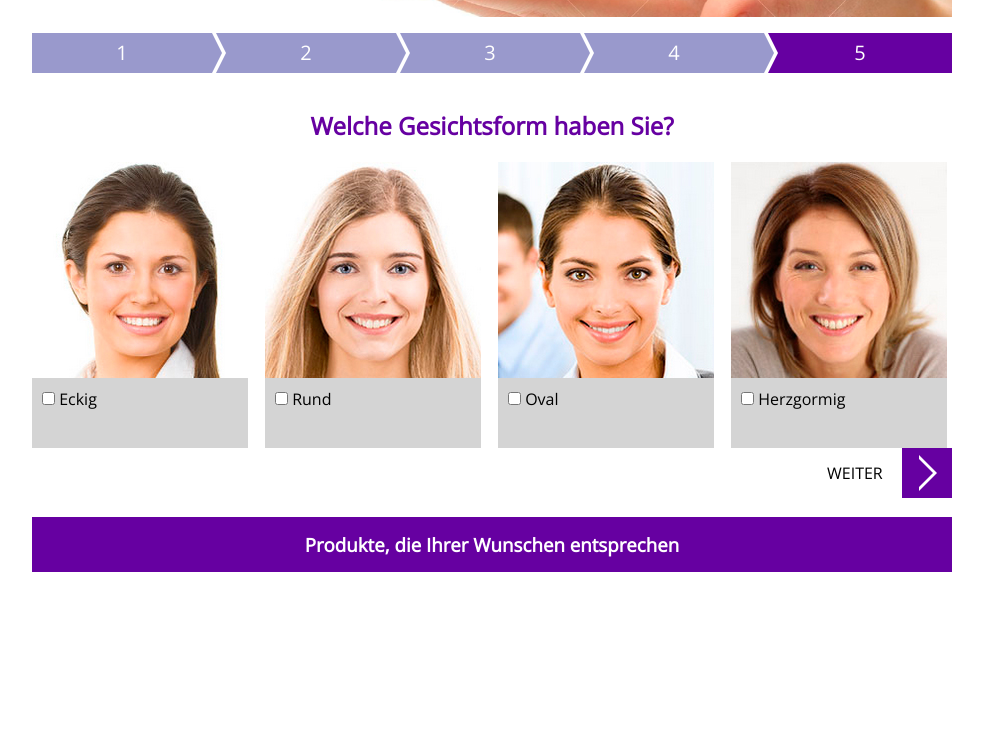
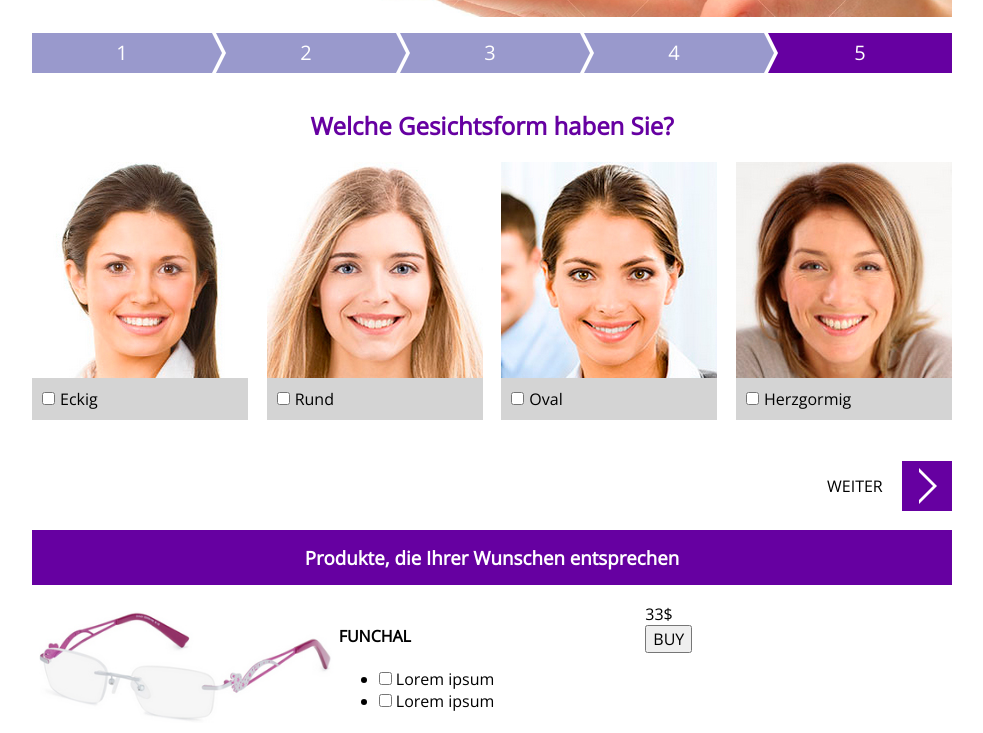
Before and after one commit to TheLast/SA_test, a plain HTML site: page index.html in a window 1280 px wide. Shown: the part 140-873 px from the top of the page, without its empty margins (148-1131 px from the left). Before the commit the page ends 800 px from the top, so only its background shows below. Drawn offline with nearby package versions, Linux system fonts and the light colour scheme.

Commit message:
arrow button minor fix

```diff
--- a/index.html
+++ b/index.html
@@ -43,31 +43,47 @@
           <div class="slide" id="slide-1">
             <figure>
               <img src="images/facetype-1.jpg" alt="">
-              <figcaption>
+              <figcaption class="display-table">
+                <div class="table-cell">
                   <input type="checkbox" id="checkbox-1" name="name" value="">
+                </div>
+                <div class="table-cell">
                   <label for="checkbox-1">Eckig</label>
+                </div>
               </figcaption>
             </figure>
             <figure>
               <img src="images/facetype-2.jpg" alt="">
-              <figcaption>
+              <figcaption class="display-table">
+                <div class="table-cell">
                   <input type="checkbox" id="checkbox-2" name="name" value="">
+                </div>
+                <div class="table-cell">
                   <label for="checkbox-2">Rund</label>
+                </div>
               </figcaption>
             </figure>
 
             <figure>
               <img src="images/facetype-3.jpg" alt="">
-              <figcaption>
+              <figcaption class="display-table">
+                <div class="table-cell">
                   <input type="checkbox" id="checkbox-3" name="name" value="">
+                </div>
+                <div class="table-cell">
                   <label for="checkbox-3">Oval</label>
+                </div>
               </figcaption>
             </figure>
             <figure>
               <img src="images/facetype-4.jpg" alt="">
-              <figcaption>
+              <figcaption class="display-table">
+                <div class="table-cell">
                   <input type="checkbox" id="checkbox-4" name="name" value="">
+                </div>
+                <div class="table-cell">
                   <label for="checkbox-4">Herzgormig</label>
+                </div>
               </figcaption>
             </figure>
           </div>
@@ -75,23 +91,35 @@
           <div class="slide right" id="slide-2">
             <figure>
               <img src="images/glasstype-1.jpg" alt="">
-              <figcaption>
+              <figcaption class="display-table">
+                <div class="table-cell">
                   <input type="checkbox" id="checkbox-5" name="name" value="">
+                </div>
+                <div class="table-cell">
                   <label for="checkbox-5">A text describing this beautiful glasses</lablel>
+                </div>
               </figcaption>
             </figure>
             <figure>
               <img src="images/glasstype-2.jpg" alt="">
-              <figcaption>
+              <figcaption class="display-table">
+                <div class="table-cell">
                   <input type="checkbox" id="checkbox-6" name="name" value="">
+                </div>
+                <div class="table-cell">
                   <label for="checkbox-6">Another usefull description</label>
+                </div>
               </figcaption>
             </figure>
             <figure>
               <img src="images/glasstype-3.jpg" alt="">
-              <figcaption>
+              <figcaption class="display-table">
+                <div class="table-cell">
                   <input type="checkbox" id="checkbox-7" name="name" value="">
+                </div>
+                <div class="table-cell">
                   <label for="checkbox-7">A text describing the type of glasses</label>
+                </div>
               </figcaption>
             </figure>
           </div>
@@ -110,6 +138,32 @@
       <h3 class="header-purple text-center">Produkte, die Ihrer Wunschen entsprechen</h3>
     </div>
 
+    <div class="row product-wrapper">
+      <div class="column-4 product-image">
+        <img src="images/glasses-1.jpg" alt="">
+      </div>
+      <div class="column-4 product-description">
+        <h4>FUNCHAL</h4>
+
+        <ul>
+          <li>
+            <input type="checkbox" id="checkbox-product-1">
+            <label for="checkbox-product-1">Lorem ipsum</label>
+          </li>
+          <li>
+            <input type="checkbox" id="checkbox-product-2">
+            <label for="checkbox-product-2">Lorem ipsum</label>
+          </li>
+        </ul>
+      </div>
+      <div class="column-4 product-cta">
+        <div class="price-box">
+          33$
+        </div>
+        <button>BUY</button>
+      </div>
+    </div>
+
   </div>
 
 <script type="text/javascript" src="js/main.js"></script>
--- a/sass/abstract/_variables.scss
+++ b/sass/abstract/_variables.scss
@@ -72,3 +72,4 @@ $button-arrow-width: 125px;
 
 /// @Component Image cards slider
 $slider-width: 920px;
+$image-max-width: 294px;
--- a/sass/base/_base.scss
+++ b/sass/base/_base.scss
@@ -33,3 +33,6 @@ a {
     text-decoration: underline;
   }
 }
+img {
+  max-width: 100%;
+}
--- a/sass/base/_helpers.scss
+++ b/sass/base/_helpers.scss
@@ -77,3 +77,18 @@
 .hidden {
   display: none;
 }
+
+/**
+ * Table-like layout
+ */
+ .display-table {
+   display: table;
+
+    .table-row {
+      display: table-row;
+    }
+   .table-cell {
+     display: table-cell;
+     vertical-align: middle;
+   }
+ }
--- a/sass/components/_buttons.scss
+++ b/sass/components/_buttons.scss
@@ -3,6 +3,7 @@
 ///Row to handle absolutely positioned buttons
 .button-row {
   min-height: $button-default-height;
+  margin-top: 20px;
 }
 
 .button-arrow-wrapper {
@@ -51,7 +52,7 @@
 ///Variants for back/forward
   &.direction-left {
     right: 100%;
-    margin-right: -120px;
+    margin-right: -125px;
 
     .button-arrow {
       background: $light-grey;
--- a/sass/components/_image-cards.scss
+++ b/sass/components/_image-cards.scss
@@ -1,15 +1,15 @@
 //main: ../main.scss
 /// Image card slider component
-
 
 .image-card-container {
   overflow: hidden;
 
   .slide {
     float: left;
+    display: flex;
+    justify-content: space-between;
     width: 100%;
     transition: margin-left 1s;
-    @extend %clearfix;
 
     &.left {
       margin-left: -920px;
@@ -20,23 +20,23 @@
   }
 
   figure {
-    float: left;
     background: $light-grey;
-    max-width: 294px;
-    margin: 0 17px 0 0;
+    max-width: $image-max-width;
+    margin: 0;
 
     figcaption {
       padding: 10px;
-      min-height: 70px;
     }
 
     img {
-      max-width: 100%;
       display: block;
     }
     &:last-child {
       margin-right: 0;
     }
+    input[type="checkbox"] {
+      margin-right: 5px;
+    }
   }
 
 }
--- /dev/null
+++ b/sass/components/_product.scss
@@ -0,0 +1,5 @@
+//main: ../main.scss
+
+.product-wrapper {
+
+}
--- a/sass/layout/_mainpage.scss
+++ b/sass/layout/_mainpage.scss
@@ -1,7 +1,7 @@
 //main: ../main.scss
 
 .topheader {
-  background: url(../images/glasses-header-bg.jpg) no-repeat right 50%;
+  background: url($base-url+'glasses-header-bg.jpg') no-repeat right 50%;
   background-size: 75%;
   padding: 20px 0;
 }
--- a/sass/main.scss
+++ b/sass/main.scss
@@ -18,4 +18,5 @@
 @import
   "components/buttons",
   "components/image-cards",
-  "components/steps";
+  "components/steps",
+  "components/product"
```
Also changed, not shown: css/main.css. Lines whose indentation alone changed are shown as unchanged.
